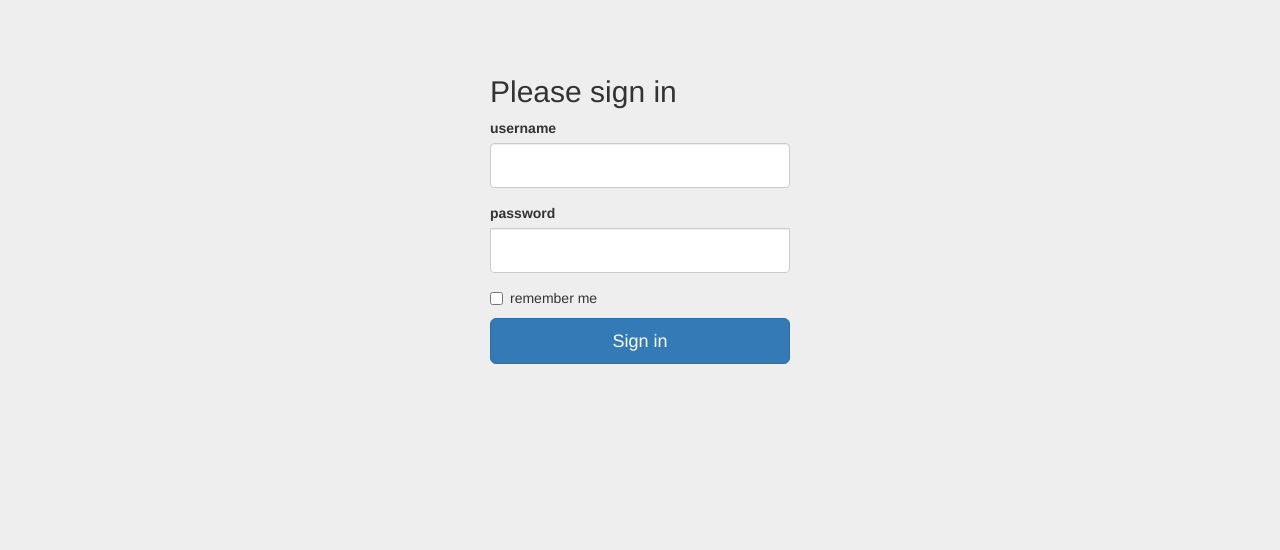
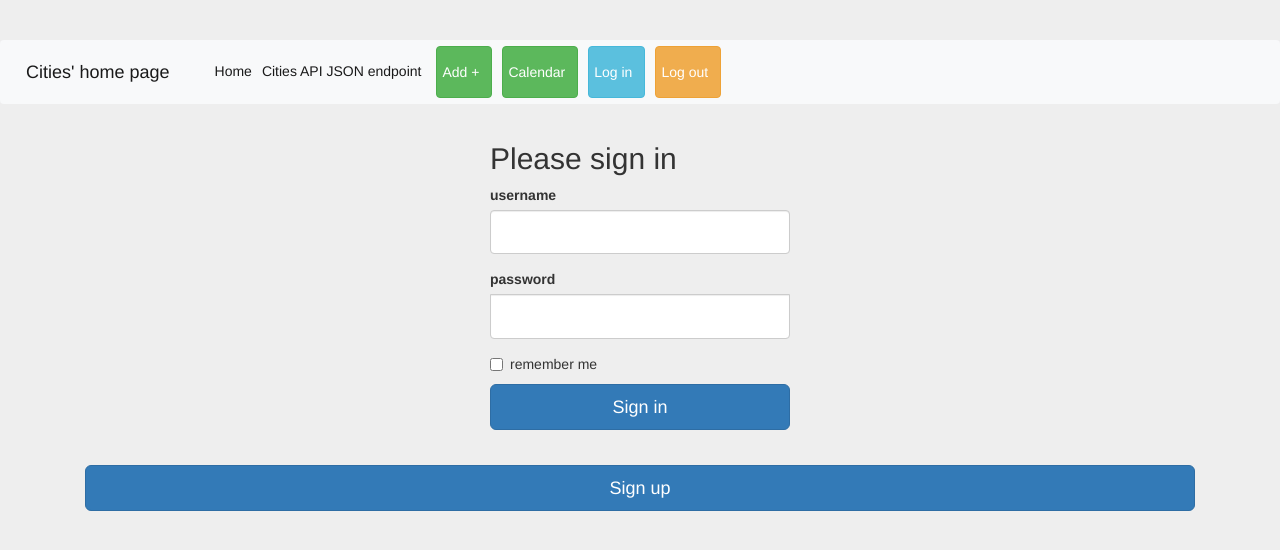
Before and after one commit to maf64/Final-Web-Application, a Flask app: page /login in a window 1280 px wide. Shown: the top 550 px of the page. Run offline with Flask 2, Linux system fonts and the light colour scheme; some libraries are stand-ins or nearby versions.

Commit message:
Feature: login and sign up

```diff
--- a/app/app.py
+++ b/app/app.py
@@ -54,11 +54,14 @@ mysql.init_app(app)
 
 @app.route('/', methods=['GET'])
 def index():
-    user = {'username': 'Cities Project'}
-    cursor = mysql.get_db().cursor()
-    cursor.execute('SELECT * FROM tblCitiesImport')
-    result = cursor.fetchall()
-    return render_template('index.html', title='Home', user=user, cities=result)
+    #user = {'username': 'Cities Project'}
+    #user = None
+    # cursor = mysql.get_db().cursor()
+    # cursor.execute('SELECT * FROM tblCitiesImport')
+    # result = cursor.fetchall()
+    return render_template('index.html', title='Home' #,user=user,
+                           #,cities=result
+                           )
 
 
 @app.route('/view/<int:city_id>', methods=['GET'])
@@ -178,8 +181,17 @@ def home():
 
 @app.route('/calendar')
 def calendar():
+    cur = mysql.get_db().cursor()
+    cur.execute('SELECT * FROM tblCitiesImport where fldDates != null')
+    row_headers = [x[0] for x in cur.description]  # this will extract row headers
+    rv = cur.fetchall()
+    json_data = []
+    for result in rv:
+        json_data.append(dict(zip(row_headers, result)))
+    #return json.dumps(json_data)
+    print(json_data)
     return render_template('calendar.html',
-    events = events)
+    events = json_data)
 
 # login
 
@@ -224,9 +236,6 @@ class RegisterForm(FlaskForm):
     username = StringField('username', validators=[InputRequired(), Length(min=4, max=15)])
     password = PasswordField('password', validators=[InputRequired(), Length(min=8, max=80)])
 
-
-
-
 @app.route('/login', methods=['GET', 'POST'])
 def login():
     form = LoginForm()
@@ -236,12 +245,17 @@ def login():
         if user:
             if check_password_hash(user.password, form.password.data):
                 #login_user(user, remember=form.remember.data)
-                return redirect(url_for('index'))
-
-        #return '<h1>Invalid username or password</h1>'
+                #return redirect(url_for('index', user = user))
+                cursor = mysql.get_db().cursor()
+                cursor.execute('SELECT * FROM tblCitiesImport')
+                result = cursor.fetchall()
+                return render_template('index.html', title='Home',  # user=user,
+                                       cities=result, user = user)
+    #msgr = 'Invalid username or password'
         #return '<h1>' + form.username.data + ' ' + form.password.data + '</h1>'
 
-    return render_template('login.html', form=form)
+    return render_template('login.html', form=form #, msgr = msgr
+                                               )
 
 @app.route('/signup', methods=['GET', 'POST'])
 def signup():
@@ -253,21 +267,17 @@ def signup():
         db.session.add(new_user)
         db.session.commit()
 
-        return '<h1>New user has been created!</h1>'
+        msgs = 'New user has been created!'
         #return '<h1>' + form.username.data + ' ' + form.email.data + ' ' + form.password.data + '</h1>'
-
+    #else: msgs = None
     return render_template('signup.html', form=form)
 
-@app.route('/dashboard')
-@login_required
-def dashboard():
-    return render_template('dashboard.html', name=current_user.username)
 
 @app.route('/logout')
 @login_required
 def logout():
     logout_user()
-    return redirect(url_for('index'))
+    return render_template('index.html', title='Home')
 
 
 
--- a/app/templates/layout.html
+++ b/app/templates/layout.html
@@ -1,3 +1,4 @@
+
 <!doctype html>
 <html lang="en">
 <head>
@@ -14,17 +15,17 @@
 {% if user %}
     <title>Welcome to {{ user.username }}'s site</title>
     {% else %}
-    <title>Welcome to My Site!</title>
+    <title>Welcome to Cities Site!</title>
     {% endif %}
-<button type="button" class="btn btn-light" href="/login.html">Login</button>
-
+{#<button type="button" class="btn btn-light" href="/login.html">Login</button>#}
+{#<button type="button" class="btn btn-light" href="/logout">Log out</button>#}
 <head>
  <body>
 <!-- As a heading -->
 
 
 <nav class="navbar navbar-expand-lg navbar-light bg-light mb-1">
-  <a class="navbar-brand" href="#">{% if user %}{{ user.username }}'s Homepage{% else %}
+  <a class="navbar-brand" href="/">{% if user %}{{ user.username }}'s Homepage{% else %} Cities' home page
     <title>Welcome to My Homepage</title>
     {% endif %}</a>
   <button aria-controls="navbarNavDropdown" aria-expanded="false" aria-label="Toggle navigation" class="navbar-toggler" data-target="#navbarNavDropdown" data-toggle="collapse" type="button">
@@ -45,7 +46,10 @@
             <a class="btn btn-success pl-2 lr-2 ml-3" href="/calendar">Calendar<span class="sr-only">(current)</span></a>
         </li>
         <li class="nav-item active">
-            <a class="btn btn-success pl-2 lr-2 ml-3" href="/login">Log in<span class="sr-only">(current)</span></a>
+            <a class="btn btn-info pl-2 lr-2 ml-3" href="/login">Log in<span class="sr-only">(current)</span></a>
+        </li>
+        <li class="nav-item active">
+            <a class="btn btn-warning pl-2 lr-2 ml-3" href="/logout">Log out<span class="sr-only">(current)</span></a>
         </li>
     </ul>
   </div>
--- a/app/templates/login.html
+++ b/app/templates/login.html
@@ -1,4 +1,5 @@
-{% extends "bootstrap/base.html" %}
+{% include  "layout.html" %}
+{% extends "bootstrap/base.html"%}
 {% import "bootstrap/wtf.html" as wtf %}
 
 {% block title %}
@@ -11,6 +12,9 @@ Login
 {% endblock %}
 
 {% block content %}
+{% if msgS %}<div class="alert alert-success"><strong>{{ msg }}</strong></div>{% endif %}
+{% if msgR %}<div class="alert alert-danger"><strong>{{ msg }}</strong></div> {% endif %}
+
     <div class="container">
 
       <form class="form-signin" method="POST" action="/login">
@@ -19,8 +23,9 @@ Login
         {{ wtf.form_field(form.username) }}
         {{ wtf.form_field(form.password) }}
         {{ wtf.form_field(form.remember) }}
-        <button class="btn btn-lg btn-primary btn-block" type="submit">Sign in</button>
+        <button class="btn btn-lg btn-primary btn-block" type="submit">Sign in</button><br>
+
       </form>
-
+        <button type="button" class="btn btn-lg btn-primary btn-block" href="/signup">Sign up</button>
     </div> <!-- /container -->
 {% endblock %}
```
